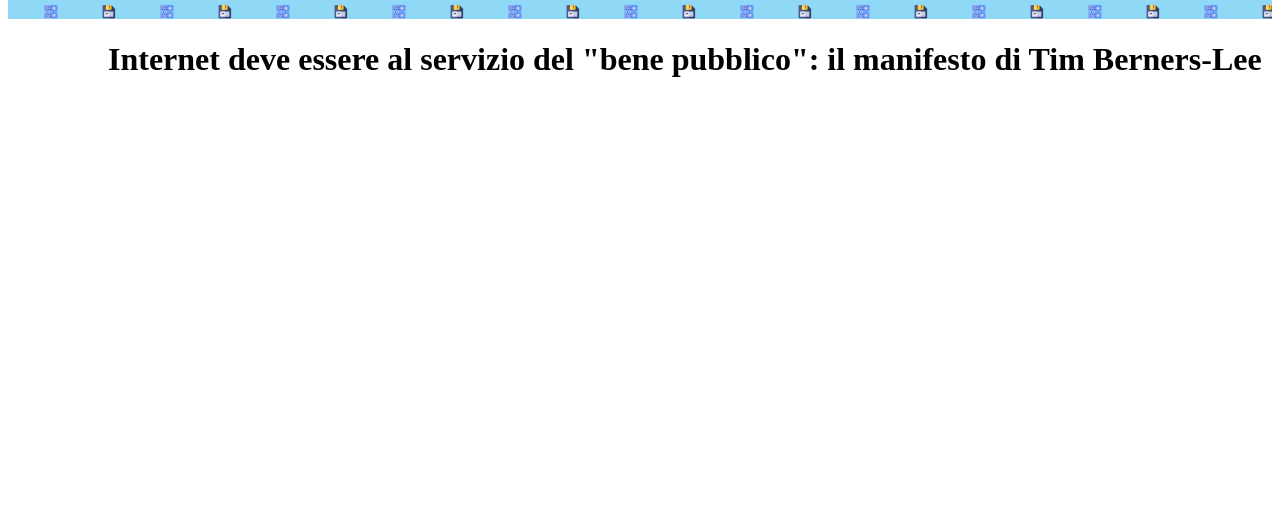
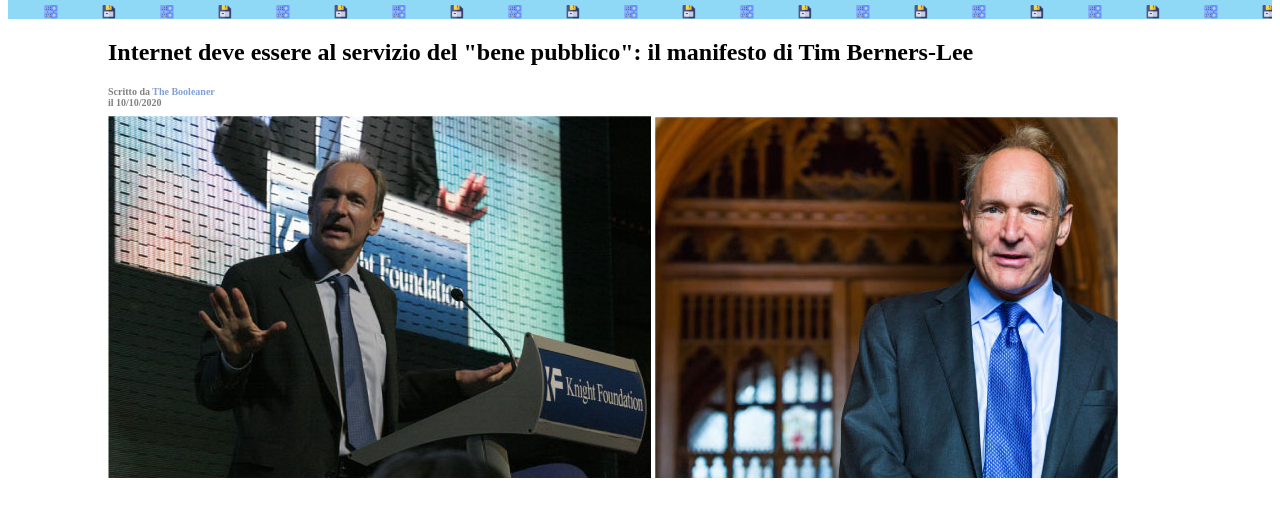
Before and after one commit to MatteoCappellacci/html-css-booleaner, a plain HTML site: page index.html in a window 1280 px wide. Shown: the part 105-622 px from the top of the page. Drawn offline with Linux system fonts and the light colour scheme.

Commit message:
feat: titolo e immagini

```diff
--- a/css/style.css
+++ b/css/style.css
@@ -1,15 +1,32 @@
-#logo{
+#logo {
     width: 20%;
     margin-left: 100px;
     margin-top: 30px;
 
 }
 
-    header{
+header {
     background-image: url(../images/pattern.png);
     background-size: contain;
     background-color: rgba(92, 200, 242, 0.678);
 }
-    .distanza{
+
+.distanza {
     margin-left: 100px;
 }
+
+.colore-sottotesto {
+    color: grey;
+}
+
+.evidenziato {
+    color: rgba(50, 101, 183, 0.615);
+}
+
+h2 {
+    font-size: 10px;
+}
+
+.font-pagina {
+    font-family: sans-serif;
+}
--- a/index.html
+++ b/index.html
@@ -1,5 +1,6 @@
 <!DOCTYPE html>
 <html lang="en">
+
 <head>
     <meta charset="UTF-8">
     <meta name="viewport" content="width=device-width, initial-scale=1.0">
@@ -21,11 +22,19 @@
     <!-- end header  -->
 
     <!-- main  -->
-   <main>
-    <h1 class="distanza">
+    <main class="distanza">
+        <!-- inizio section titolo images  -->
+        <section>
+        <h1>
             Internet deve essere al servizio del "bene pubblico": il manifesto di Tim Berners-Lee
         </h1>
-
+        <h2 class="colore-sottotesto">
+            Scritto da <strong class="evidenziato">The Booleaner</strong> <br> il 10/10/2020
+        </section>
+        </h2>
+        <img src="./images/tim-1.jpg" alt="bla bla">
+        <img src="./images/tim-2.jpg" alt="bla bla2">
+        <!-- end section titolo images  -->
     </main>
     <!-- end main  -->
 
@@ -35,4 +44,5 @@
     </footer>
     <!-- end footer  -->
 </body>
+
 </html>
```
Lines whose indentation alone changed are shown as unchanged.
